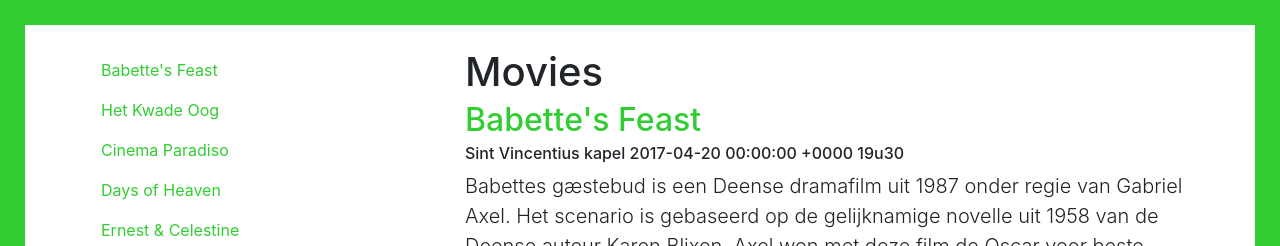
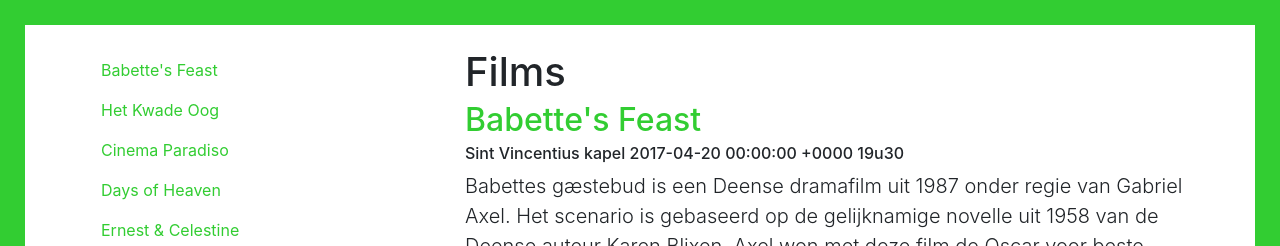
Before and after one commit to Onisho/blikveld, a Jekyll site: the page built from index.html, in a window 1280 px wide. Shown: the top 246 px of the page. Built offline with Jekyll 4.4.1, drawn with Linux system fonts in a browser that asks for light colours; nearby versions of some CDN libraries.

Commit message:
changed movies to films

```diff
--- a/_config.yml
+++ b/_config.yml
@@ -21,6 +21,6 @@
 
 # COLLECTIONS
 collections:
-  movies:
+  films:
     output: true
-    url: movies
+    url: films
--- a/index.html
+++ b/index.html
@@ -7,15 +7,15 @@
     <div class="row">
       <div class="col-4">
         <ul class="nav flex-column">
-          {% for item in site.movies %}
+          {% for item in site.films %}
           <li class="nav-item"><a href="{{ item.url | prepend: site.baseurl }}" class="nav-link">{{item.title}}</a></li>
           {% endfor %}
         </ul>
       </div>
       <div class="col-8">
-        <h1>Movies</h1>
+        <h1>Films</h1>
 
-        {% for item in site.movies %}
+        {% for item in site.films %}
         <h2><a href="{{ item.url | prepend: site.baseurl }}">{{item.title}}</a></h2>
         <h6>{{item.location}} {{item.date}} {{item.time}}</h6>
         <div>{{item.excerpt}}</div>
```
Also changed, not shown: _films/babettes-feast.html (renamed from _movies/babettes-feast.html), _films/brassed-off.html (renamed from _movies/brassed-off.html), _films/cinema-paradiso.html (renamed from _movies/cinema-paradiso.html), _films/days-of-heaven.html (renamed from _movies/days-of-heaven.html), _films/ernest-and-celestine.html (renamed from _movies/ernest-and-celestine.html), _films/het-kwade-oog.html (renamed from _movies/het-kwade-oog.html), _films/jour-de-fete.html (renamed from _movies/jour-de-fete.html), _films/my-neighbour-tortoro.html (renamed from _movies/my-neighbour-tortoro.html), 9 other files.
